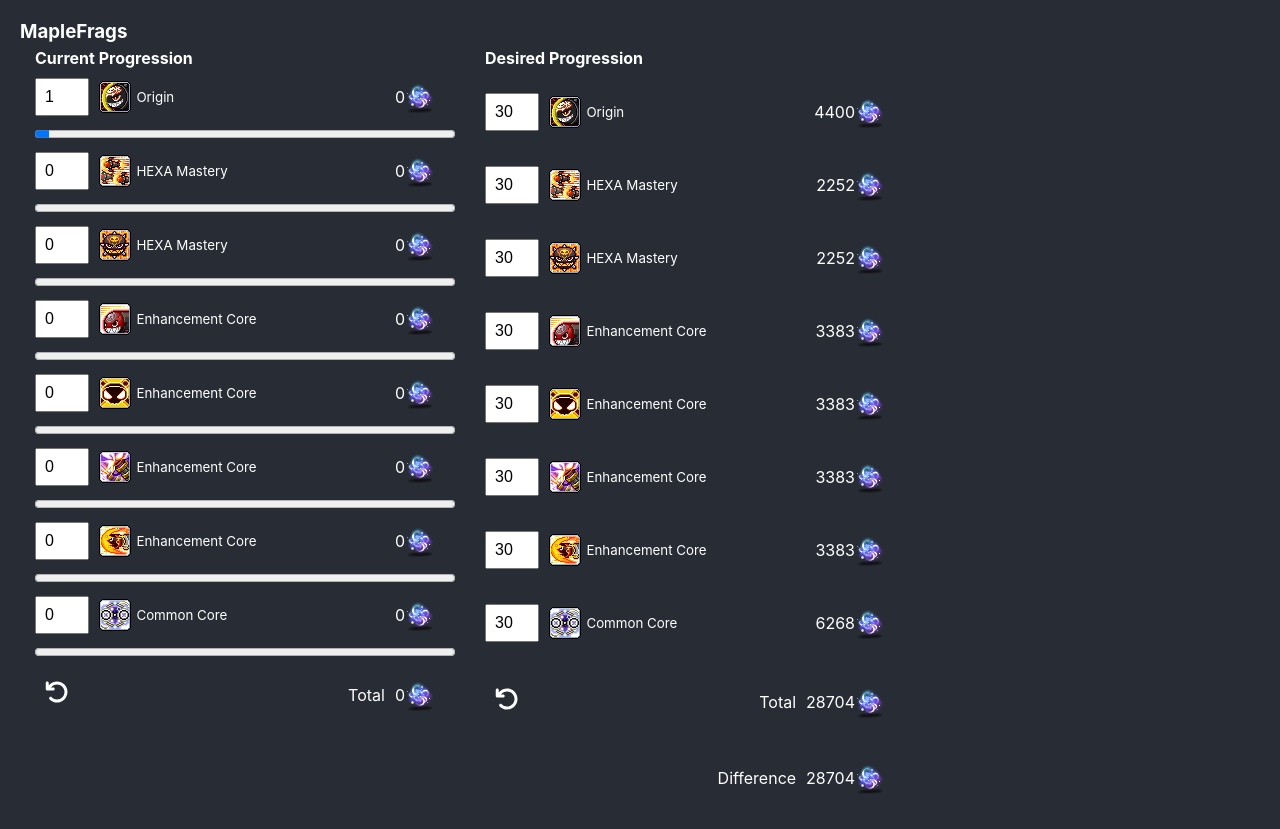
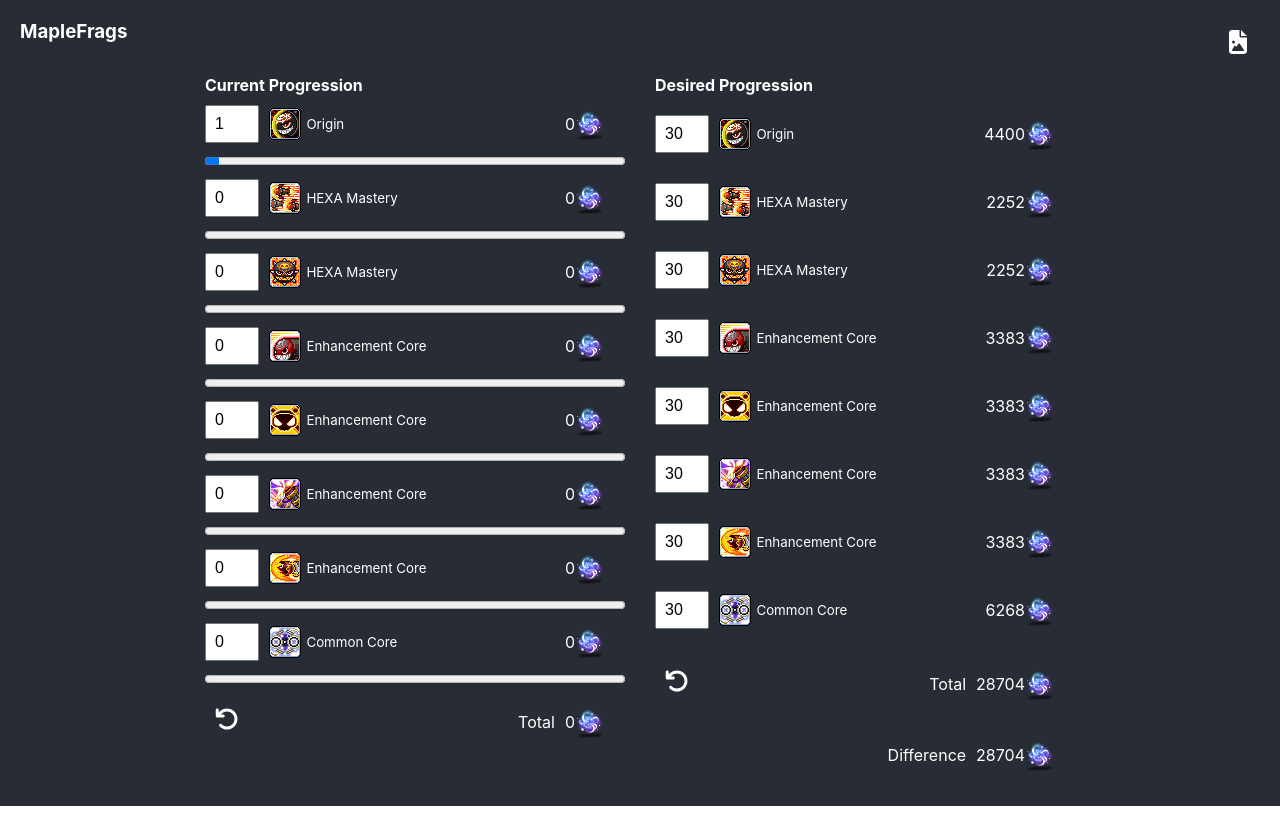
Before and after one commit to kersv/maplestory-fragment-progression, a React (Create React App) app: page / in a window 1280 px wide. After the commit the page ends 806 px from the top, so only its background shows below. Built offline with nearby package versions, Linux system fonts and the light colour scheme.

Commit message:
Add modal button to display cost chart image

```diff
--- /dev/null
+++ b/src/components/Modal.js
@@ -0,0 +1,19 @@
+import { Backdrop, Content, CloseButton } from "../feature/styles/feature"
+
+const Modal = ({show, onClose, children}) => {
+
+    if(!show){
+        return null
+    }
+
+    return (
+        <Backdrop>
+            <Content>
+                <CloseButton onClick={onClose}>X</CloseButton>
+                {children}
+            </Content>
+        </Backdrop>
+    )
+}
+
+export default Modal
--- a/src/feature/DesireSkill.js
+++ b/src/feature/DesireSkill.js
@@ -1,5 +1,5 @@
 import React from 'react';
-import { StyledTracker, StyledContainer } from "./styles/feature";
+import { StyledTracker, StyledContainer, Button } from "./styles/feature";
 import Origin from '../assets/super-cannon-explosion.png'
 import Hexa from '../assets/hexa-cannon-barrage.png'
 import SecondHexa from '../assets/second-hexa.png'
@@ -19,7 +19,7 @@
     const {handleChange, calcFragCost, differenceTotalFrags, calcDesireFrag, resetSkills} = props
 
     return (
-        <StyledTracker style={{justifyContent:'space-between', gap: '15px'}}>
+        <StyledTracker style={{gap: '10px'}}>
             <h4>Desired Progression</h4>
             <Skill
                 value={valueDesireOri}
@@ -94,7 +94,7 @@
                 skillLabel={SKILL_TYPES.COMMON_CORE_COST}
             />
             <StyledContainer style={{ alignItems: 'center', justifyContent: "space-between" }}>
-            <button onClick={() => resetSkills()} style={{background: 'transparent', color: 'white', outline: 'none', cursor: 'pointer', padding: '10px', fontSize: '1.5em', border:'none'}}><FaArrowRotateLeft/></button>
+            <Button onClick={() => resetSkills()}><FaArrowRotateLeft/></Button>
             <div style={{display:'flex', alignItems:'center', gap: '10px'}}>
                 <div>Total</div>
                 <FragDisplay cost={calcDesireFrag} />
--- a/src/feature/styles/feature.js
+++ b/src/feature/styles/feature.js
@@ -40,3 +40,45 @@
         justify-content: space-between;
     }
 `
+
+export const Backdrop = styled.div`
+    position: fixed;
+    top: 0;
+    left: 0;
+    width: 100%;
+    height: 100%;
+    background-color: rgba(0, 0, 0, 0.5);
+    display: flex;
+    justify-content: center;
+    align-items: center;
+`
+export const Content = styled.div`
+    background: white;
+    padding: 20px;
+    border-radius: 5px;
+    position: relative;
+    max-width: fit-content;
+    width: 100%;
+    display: flex;
+    height: 100vh;
+`;
+
+export const CloseButton = styled.button`
+    position: absolute;
+    top: 10px;
+    right: 10px;
+    background: none;
+    border: none;
+    font-size: 16px;
+    cursor: pointer;
+`;
+
+export const Button = styled.button`
+    background: transparent;
+    color: white;
+    outline: none;
+    cursor: pointer;
+    padding: 10px;
+    font-size: 1.5em;
+    border: none;
+`
--- a/src/pages/home.js
+++ b/src/pages/home.js
@@ -4,10 +4,16 @@
 import DesireSkill from '../feature/DesireSkill';
 import useFragmentTracker from '../feature/useFragmentTracker';
 import loader from '../assets/loader.gif';
+import Modal from '../components/Modal';
+import SkillChart from '../assets/skills-cost.png'
+import CommonChart from '../assets/common-core-cost.png'
+import {FaFileImage} from 'react-icons/fa6'
+import { Button } from '../feature/styles/feature';
 
 const Home = () => {
     const hook = useFragmentTracker();
     const [loading, setLoading] = useState(true);
+    const [showModal, setShowModal] = useState(false)
 
     useEffect(() => {
         const timer = setTimeout(() => {
@@ -16,16 +22,27 @@
         return () => clearTimeout(timer);
     }, []);
 
+    const toggleModal = () => {
+        setShowModal(!showModal)
+    }
+
     return (
         <div>
             {loading ? (
                 <div style={{ display: 'flex', justifyContent: 'center', alignItems: 'center', height: '100vh'}}>
-                    <img src={loader} alt="Loading..."/>
+                    <img src={loader} alt="Loading..." style={{width:'100px'}}/>
                 </div>
             ) : (
                 <div>
-                    <h3>MapleFrags</h3>
-                    <div style={{ display: 'flex' }}>
+                    <div style={{display:'flex', justifyContent: 'space-between'}}>
+                        <h3>MapleFrags</h3>
+                        <Button onClick={toggleModal}><FaFileImage/></Button>
+                    </div>
+                    <Modal show={showModal} onClose={toggleModal}>
+                        <img src={SkillChart}/>
+                        <img src={CommonChart}/>
+                    </Modal>
+                    <div style={{ display: 'flex', justifyContent:'center', alignContent:'center' }}>
                         <Tracker props={hook} />
                         <DesireSkill props={hook} />
                     </div>
```
Also changed, not shown: src/assets/common-core-cost.png (added), src/assets/skills-cost.png (added).
